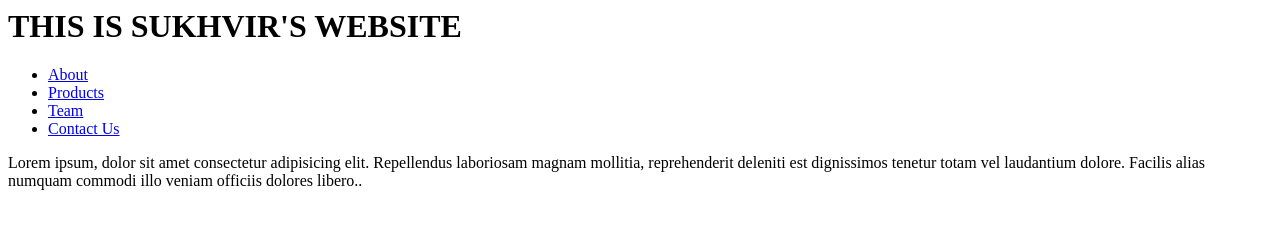
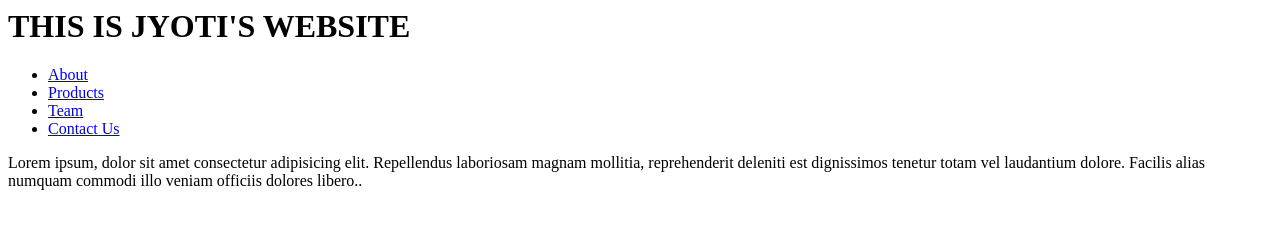
Before and after one commit to ersukhvir/htmlproj, a plain HTML site: page index.html in a window 1280 px wide. Drawn offline with Linux system fonts and the light colour scheme.

Commit message:
Update index.html

```diff
--- a/index.html
+++ b/index.html
@@ -6,7 +6,7 @@
     <title>Welcome to CI CD Docker deployment project</title>
   </head>
   <body>
-    <h1>THIS IS SUKHVIR'S WEBSITE</h1>
+    <h1>THIS IS JYOTI'S WEBSITE</h1>
     <ul>
       <li><a href="./about.html">About</a></li>
       <li><a href="./products.html">Products</a></li>
```
